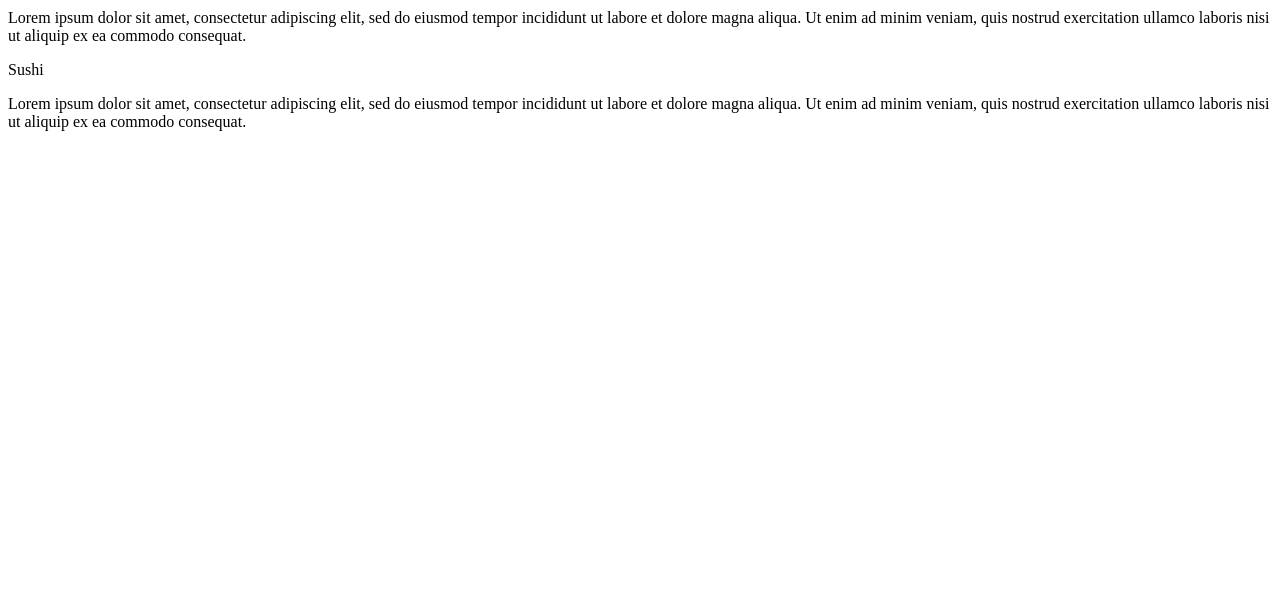
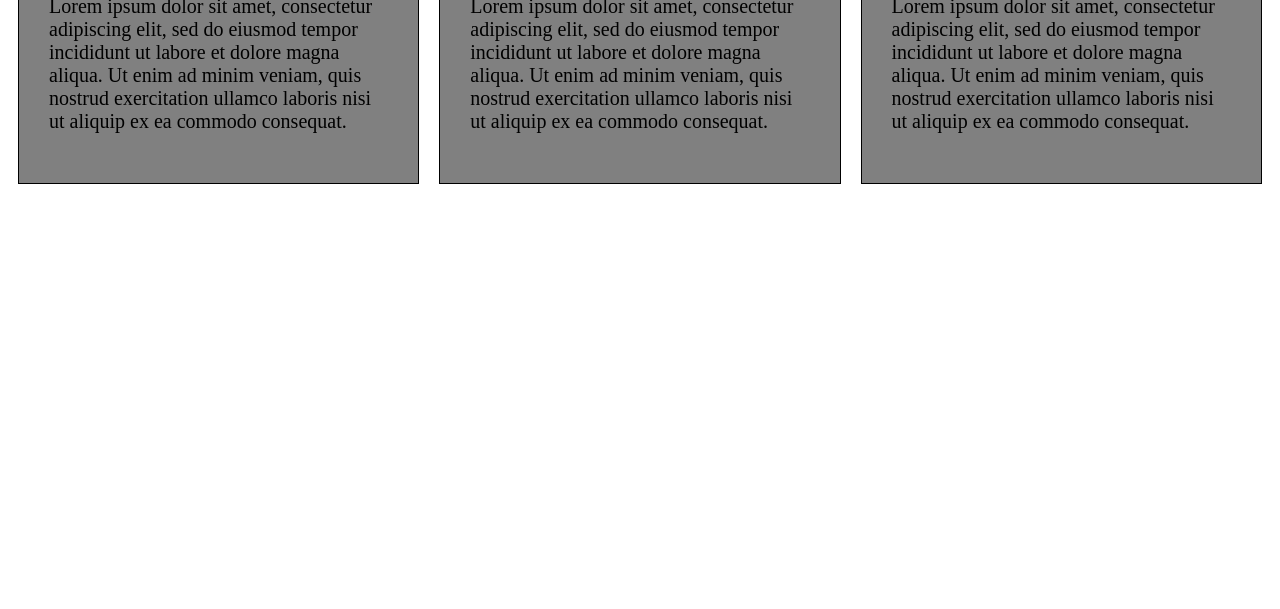
Before and after one commit to Hazem-Fathy/module2-solution, a plain HTML site: page index.html in a window 1280 px wide. Shown: the part 191-800 px from the top of the page. Drawn offline with Linux system fonts and the light colour scheme; the site is published under a folder, as on GitHub Pages, so addresses that start at the root find nothing.

Commit message:
Update index.html

```diff
--- a/index.html
+++ b/index.html
@@ -5,7 +5,7 @@
     <meta http-equiv="X-UA-Compatible" content="IE=edge">
     <meta name="viewport" content="width=device-width, initial-scale=1.0">
     <title>Document</title>
-    <link rel="stylesheet" href="/css/stylesheet.css">
+    <link rel="stylesheet"  type="text/css" href="css/stylesheet.css" media="screen">
 </head>
 <body>
     <header>
```
